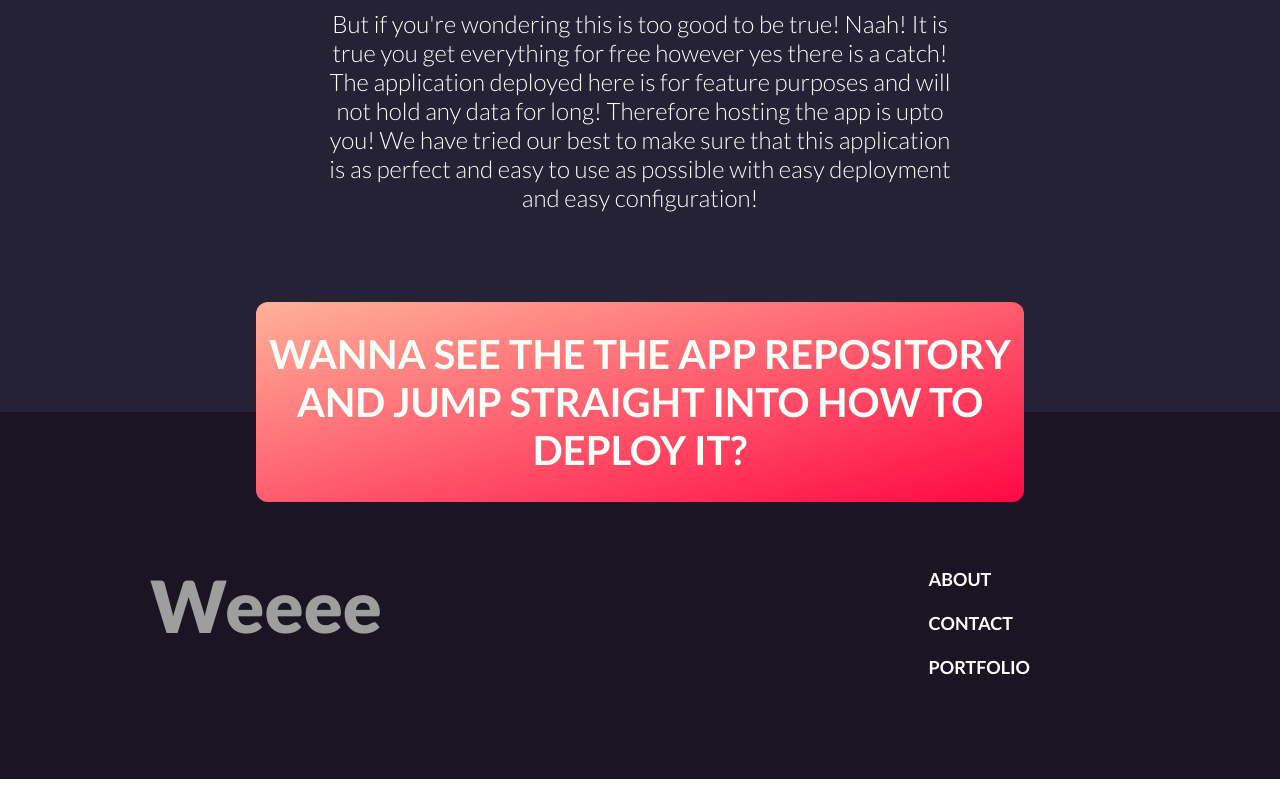
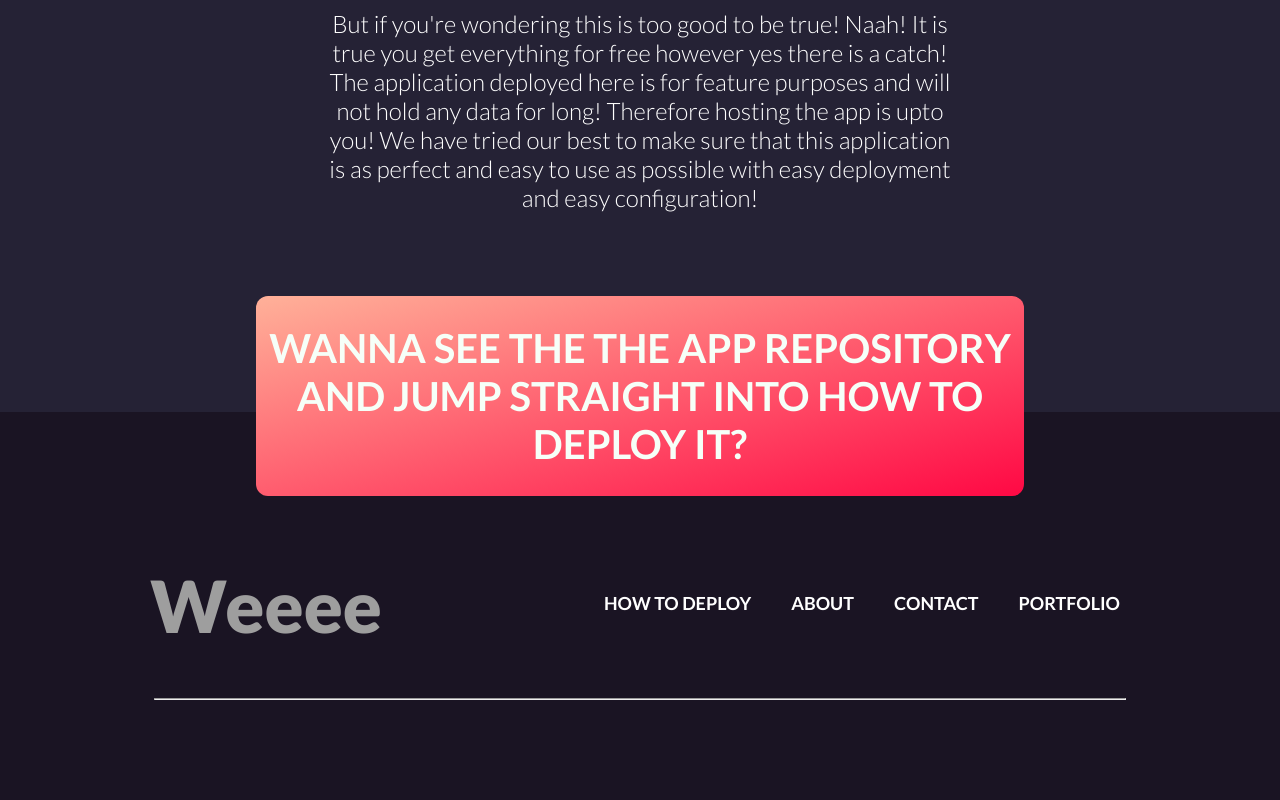
Before and after one commit to frostzt/weeee, a Next.js app in the folder frontend/: page / in a window 1280 px wide. Shown: the part 2114-2914 px from the top of the page. Before the commit the page ends 2893 px from the top, so only its background shows below. Built offline with nearby package versions, Linux system fonts and the light colour scheme; grey boxes are pictures that could not be loaded.

Commit message:
implementing footer

```diff
--- a/frontend/pages/index.tsx
+++ b/frontend/pages/index.tsx
@@ -139,6 +139,11 @@ function Home() {
           <div className={styles.footer__logo}>Weeee</div>
           <div className={styles.footer__links}>
             <div className={styles.footer__links_holder}>
+              <Link href="/how-to-deploy">
+                <div className={styles.footer__links_link}>How to deploy</div>
+              </Link>
+            </div>
+            <div className={styles.footer__links_holder}>
               <Link href="/about">
                 <div className={styles.footer__links_link}>About</div>
               </Link>
@@ -155,6 +160,14 @@ function Home() {
             </div>
           </div>
         </div>
+        <hr
+          style={{
+            width: "90%",
+            margin: "0 auto",
+            marginTop: "5rem",
+          }}
+        />
+        <div className={styles.footer__lower}></div>
       </footer>
     </Fragment>
   );
--- a/frontend/styles/Home.module.scss
+++ b/frontend/styles/Home.module.scss
@@ -193,17 +193,21 @@
   }
 
   &__links {
-    margin-right: 15rem;
+    display: flex;
+    align-items: center;
+    margin-right: 6rem;
 
     & > *:not(:last-child) {
       cursor: pointer;
-      margin-bottom: 1.5rem;
+      margin-right: 4rem;
+      display: inline-block;
     }
 
     &_link {
       font-weight: 700;
       color: var(--white);
       transition: all 0.3s;
+      padding-bottom: 1rem;
       display: inline-block;
       text-transform: uppercase;
       border-bottom: 1px solid transparent;
@@ -214,4 +218,8 @@
       }
     }
   }
+
+  // Lower section of the footer
+  &__lower {
+  }
 }
```
